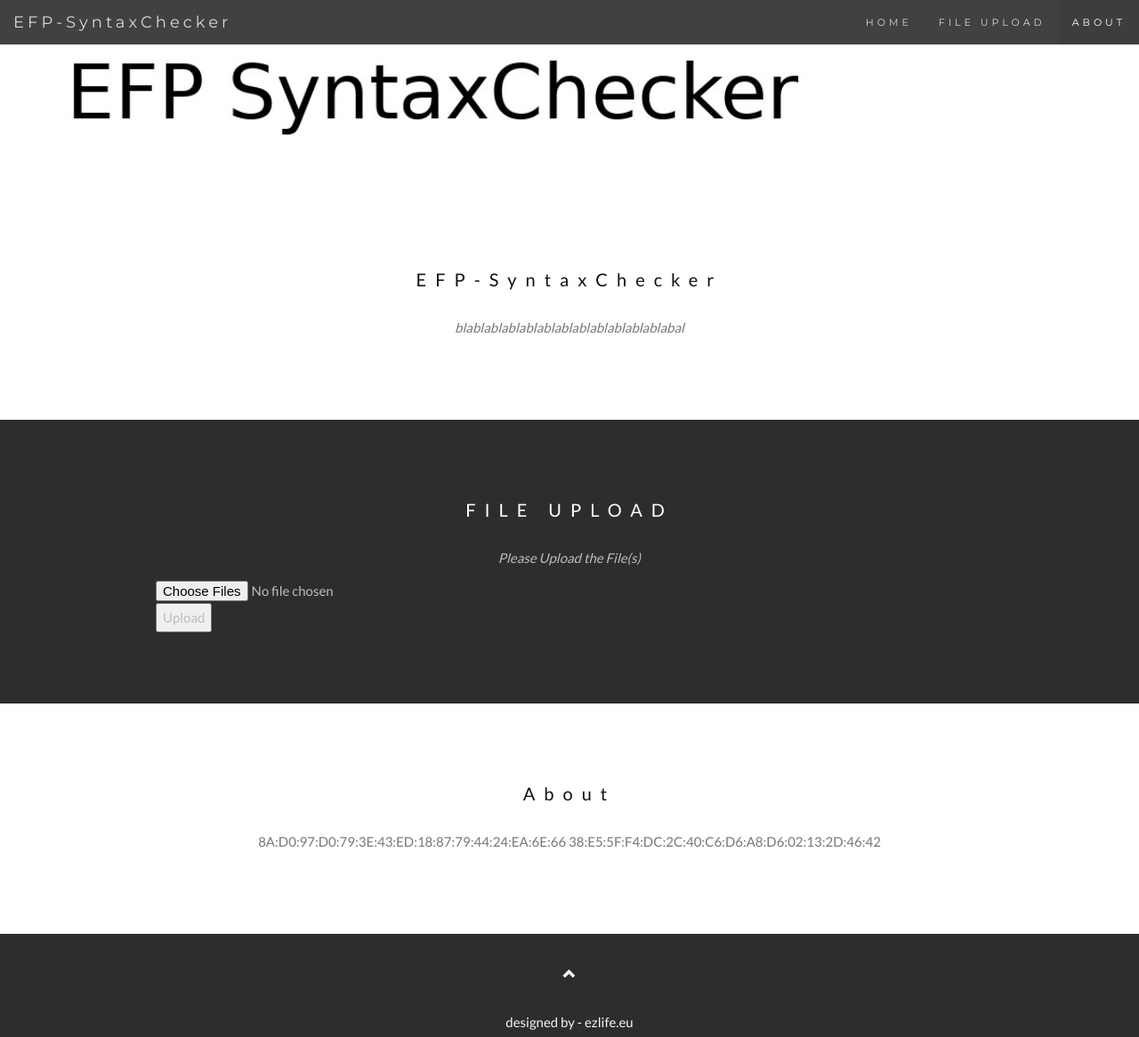
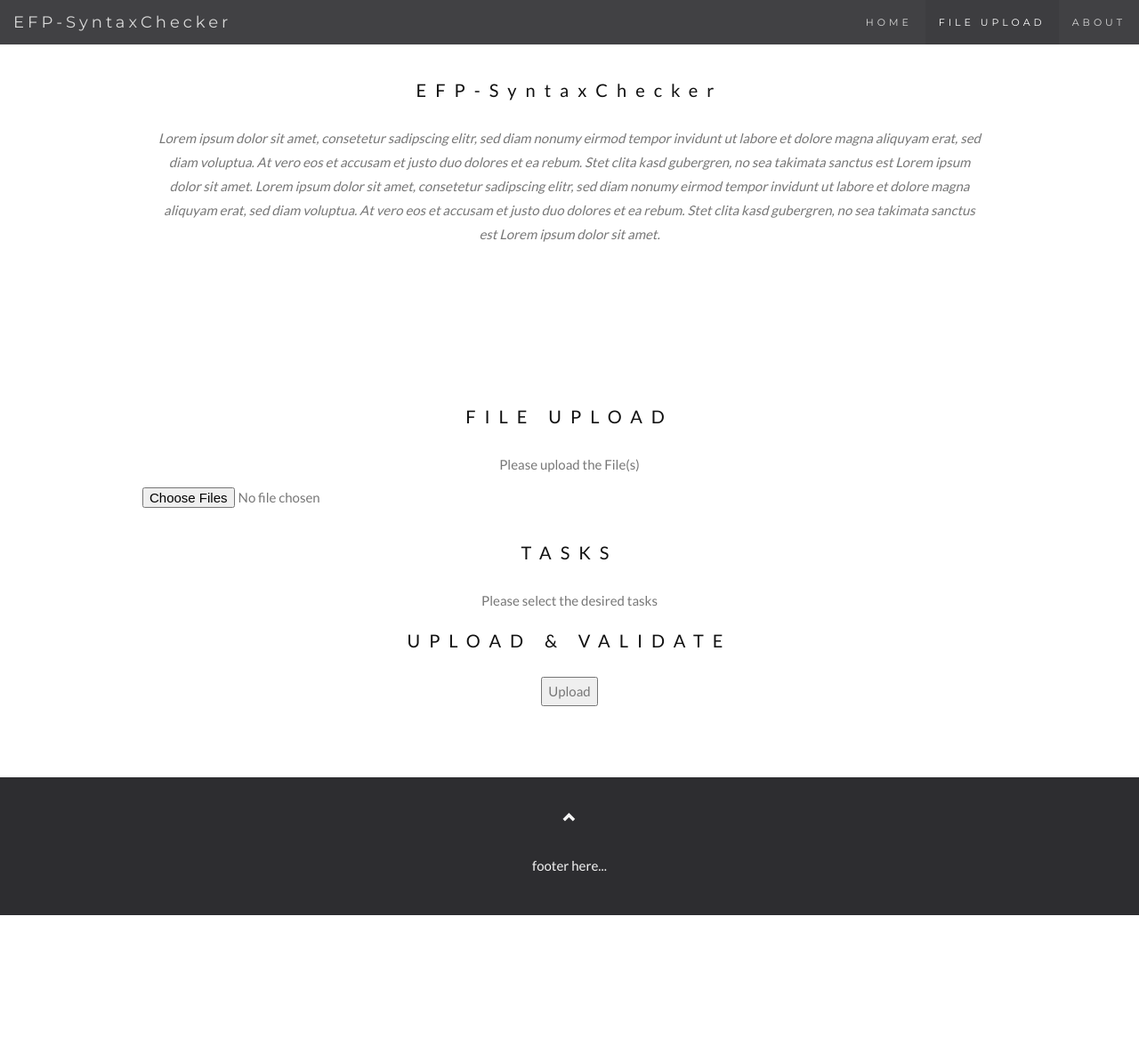
Before and after one commit to MisterMX/EFP-SyntaxChecker, a website: page client/public/index.html in a window 1280 px wide. Shown: the whole page at 89% size. After the commit the page ends 1029 px from the top, so only its background shows below. Drawn offline with nearby package versions, Linux system fonts and the light colour scheme.

Commit message:
fix some css

```diff
--- a/client/public/index.html
+++ b/client/public/index.html
@@ -19,7 +19,7 @@
     <!-- Import Main Stylesheet -->
     <link href="css/style.css" rel="stylesheet" type="text/css">
     <!-- Import Site JavaScript -->
-    <script language="javascript" type="text/javascript" src="js/createJSONPost.js"></script>
+    <script src="js/parseInputData.js" type="text/javascript"></script>
 </head>
 
 <!-- Start Body -->
@@ -39,53 +39,50 @@
     <div class="collapse navbar-collapse" id="myNavbar">
       <ul class="nav navbar-nav navbar-right">
           <li><a href="#header">HOME</a></li>
-          <li><a href="#fileUpload">FILE UPLOAD</a></li>
+          <li><a href="#content">FILE UPLOAD</a></li>
           <li><a href="#about">ABOUT</a></li>
       </ul>
     </div>
   </div>
 </nav>
 
-<!-- Header -->
-<div id="myCarousel" class="carousel slide" data-ride="carousel">
-    <!-- Indicators -->
-    <ol class="carousel-indicators">
-      <li data-target="#myCarousel" data-slide-to="0" class="active"></li>
-    </ol>
-
-    <!-- Wrapper for slides -->
-    <div class="carousel-inner" role="listbox">
-      <div class="item active">
-          <img src="img/header.jpg" alt="header" width="1200" height="200">
-          <div class="carousel-caption">
-          </div>
-      </div>
-    </div>
-</div>
-
 <!-- Container - Home -->
 <div id="header" class="container text-center">
   <h3>EFP-SyntaxChecker</h3>
-    <p><em>blablablablablablablablablablablablabal</em></p>
+    <p><em>Lorem ipsum dolor sit amet, consetetur sadipscing elitr, sed diam nonumy eirmod tempor invidunt ut labore et dolore magna aliquyam erat, sed diam voluptua. At vero eos et accusam et justo duo dolores et ea rebum. Stet clita kasd gubergren, no sea takimata sanctus est Lorem ipsum dolor sit amet. Lorem ipsum dolor sit amet, consetetur sadipscing elitr, sed diam nonumy eirmod tempor invidunt ut labore et dolore magna aliquyam erat, sed diam voluptua. At vero eos et accusam et justo duo dolores et ea rebum. Stet clita kasd gubergren, no sea takimata sanctus est Lorem ipsum dolor sit amet.</em></p>
 </div>
 
-<!-- Container - File Upload -->
-<div id="fileUpload" class="bg-1">
+<!-- Container - Content -->
+<div id="content" >
   <div class="container">
-    <h3 class="text-center">FILE UPLOAD</h3>
-    <p class="text-center">Please Upload the File(s)</p>
-    <form method="post" enctype="multipart/form-data" action="wrapFileInJSON()">
-        <input name="datei" type="file" multiple>
-        <button>Upload</button>
-    </form>
+      <!-- handle file upload -->
+      <div class="row">
+        <h3 class="text-center">FILE UPLOAD</h3>
+        <p class="text-center">Please upload the File(s)</p>
+        <form enctype="multipart/form-data">
+            <input type="file" id="fileinput" multiple />
+            <!-- inline Javascript to handle uploaded File content -->
+            <script>
+                // add listener to File Input Form
+                document.getElementById('fileinput').addEventListener('change', readMultipleFiles, false);
+            </script>
+        </form><br>
+      </div>
+      <!-- select desired tasks -->
+      <div class="row">
+        <h3 class="text-center">TASKS</h3>
+        <p class="text-center">Please select the desired tasks</p>
+        <div id="tasksTable">
+             <!-- inline Javascript to load tasks from backend - this needs cross-site-requests enabled -->
+             <script>createTasks();</script>
+          </div>
+      </div>
+      <!-- upload the prepared JSON to the clojure server -->
+      <div class="row" style="text-align:center;">
+        <h3 class="text-center">UPLOAD & VALIDATE</h3>
+        <button onclick="uploadJSON()">Upload</button>
+      </div>
   </div>
-</div>
-
-<!-- Container - About -->
-<div id="about" class="container">
-    <h3 class="text-center">About</h3>
-    <p class="text-center">8A:D0:97:D0:79:3E:43:ED:18:87:79:44:24:EA:6E:66
-        38:E5:5F:F4:DC:2C:40:C6:D6:A8:D6:02:13:2D:46:42</p>
 </div>
 
 <!-- Container - Footer -->
@@ -93,7 +90,7 @@
   <a class="up-arrow" href="#home" data-toggle="tooltip" title="top">
     <span class="glyphicon glyphicon-chevron-up"></span>
   </a><br><br>
-  <p>designed by - <a href="https://ezlife.eu" data-toggle="tooltip" title="ezlife">ezlife.eu</a></p>
+  <p>footer here...</p>
 </footer>
 
 <!-- smooth Website scrolling -->
```
